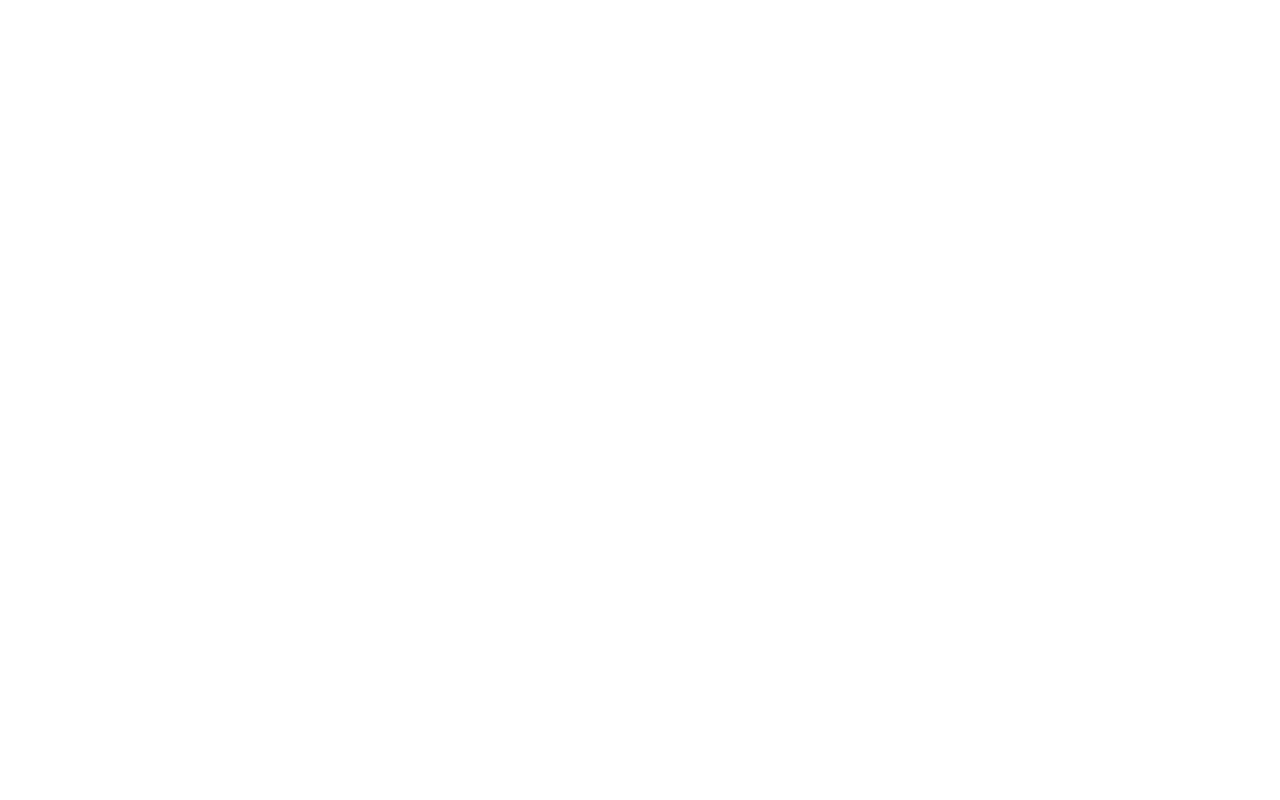
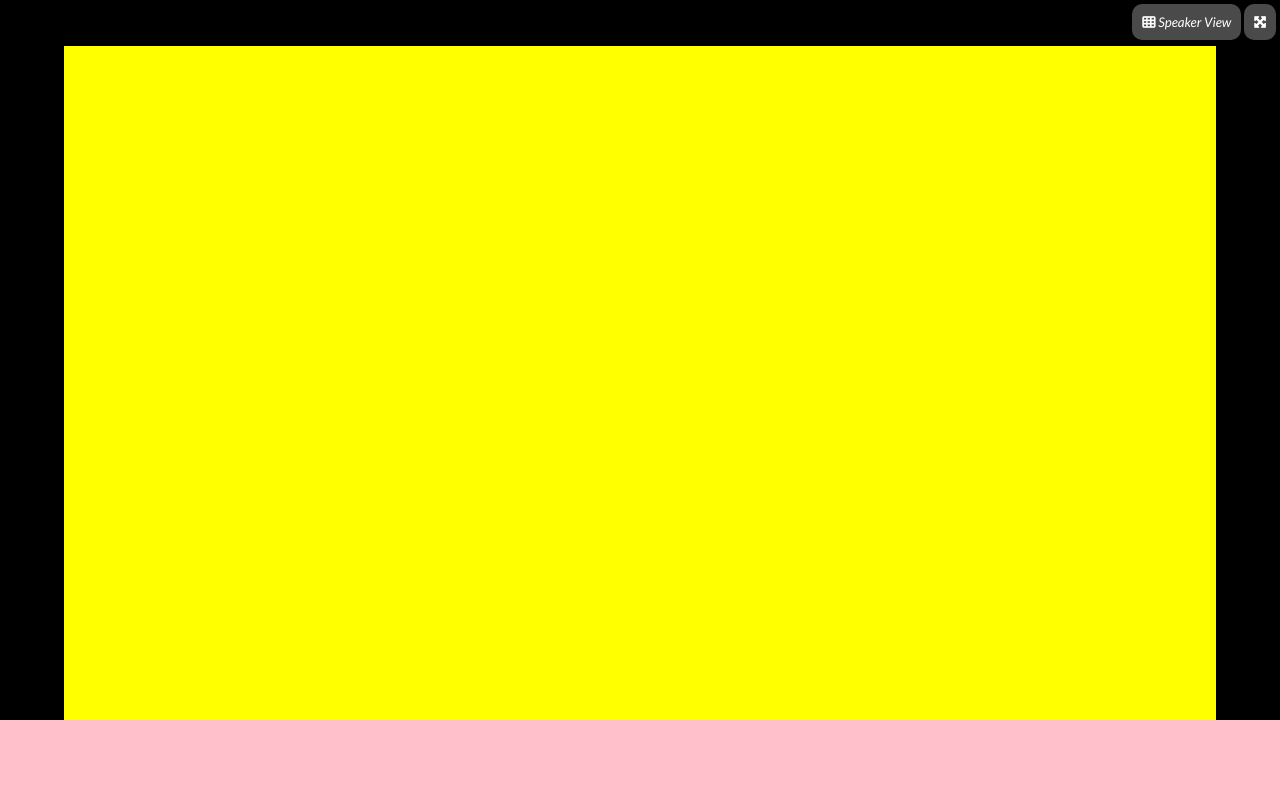
Before and after one commit to PaoloNapoli97/html-css-zoom, a plain HTML site: page index.html in a window 1280 px wide. Drawn offline with Linux system fonts and the light colour scheme.

Commit message:
Aggiunto Header

```diff
--- a/css/style.css
+++ b/css/style.css
@@ -9,6 +9,51 @@
     padding: 0;
 }
 
+body {
+    background-color: black;
+    height: 100vh;
+}
+
+header {
+    height: 46px;
+}
+
+main {
+    height: calc(100% - 126px);
+    background-color: yellow;
+    width: 90%;
+    margin: auto;
+    overflow-y: auto;
+}
+
+footer {
+    height: 80px;
+    background-color: pink;
+}
+
 /*------------
     COMMON
 ------------*/
+
+a{
+    color: white;
+    text-decoration: none;
+    text-decoration-style: none;
+}
+
+.tag{
+    background-color: #4a4a4a;
+    padding: 10px;
+    border-radius: 10px;
+    border: none;
+}
+
+/*------------
+    HEADER
+------------*/
+
+.view{
+    padding: 4px;
+    color: white;
+    text-align: right;
+}
--- a/index.html
+++ b/index.html
@@ -9,15 +9,25 @@
     <link rel="preconnect" href="https://fonts.googleapis.com">
     <link rel="preconnect" href="https://fonts.gstatic.com" crossorigin>
     <link href="https://fonts.googleapis.com/css2?family=Lato:ital@1&display=swap" rel="stylesheet">
+    <!-- Font Awesome -->
+    <link rel="stylesheet" href="https://cdnjs.cloudflare.com/ajax/libs/font-awesome/6.2.0/css/all.min.css" integrity="sha512-xh6O/CkQoPOWDdYTDqeRdPCVd1SpvCA9XXcUnZS2FmJNp1coAFzvtCN9BmamE+4aHK8yyUHUSCcJHgXloTyT2A==" crossorigin="anonymous" referrerpolicy="no-referrer" />
     <link rel="stylesheet" href="css/style.css">
 </head>
 <body>
     <header>
-        <div>
-
+        <div class="view">
+            <button class="tag"><a href="http://"><i class="fas fa-th"></i>  Speaker View </a></button>
+            <button class="tag"><a href="http://"><i class="fas fa-expand-arrows-alt"></i></a></button>
         </div>
 
     </header>
 
+    <main>
+    </main>
+
+    <footer>
+
+    </footer>
+
 </body>
 </html>
```
